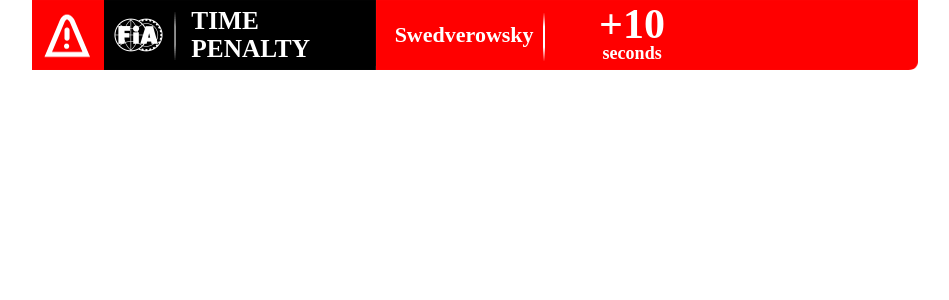
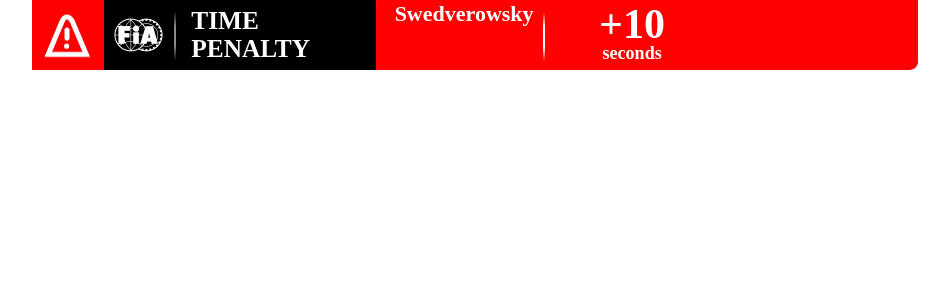
Before and after one commit to ArminARaba/arminaraba.github.io, a PHP site: page / in a window 1280 px wide. Shown: the top 300 px of the page, without its empty margins (165-1114 px from the left). Run offline with PHP 8.4, Linux system fonts and the light colour scheme; some libraries are stand-ins or nearby versions; some web fonts are replaced.

Commit message:
Update penalty_panel_style.css

```diff
--- a/penalty_panel_style.css
+++ b/penalty_panel_style.css
@@ -228,10 +228,9 @@ body {
 }
 .text-2 {
   float: left;
-  margin: 21px 0 0;
   font-weight: bold;
-  display: flex;
-  left: 350px;
+  display: inline-block;
+  margin-left: 350;
 }
 .line-2 {
   float: left;
```
